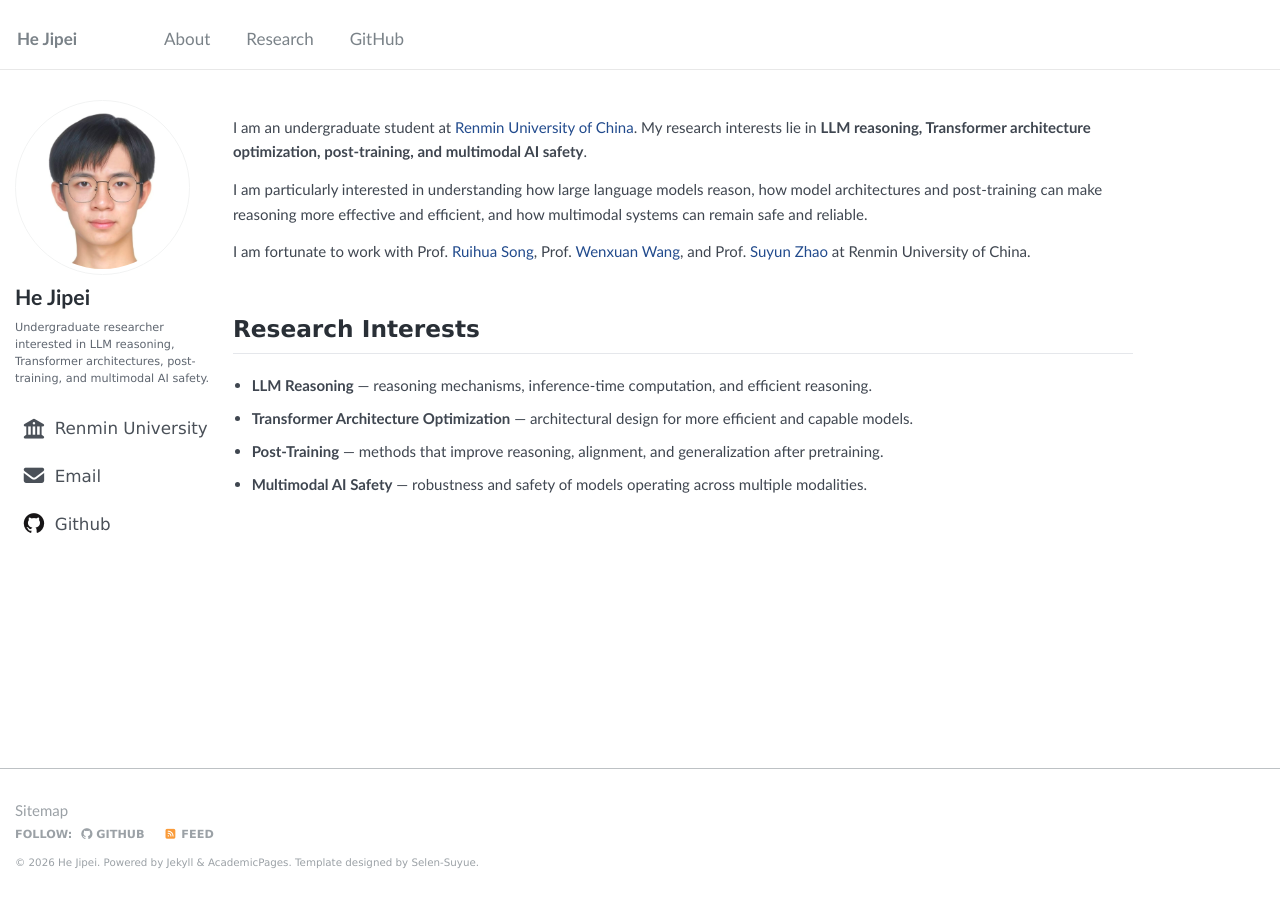
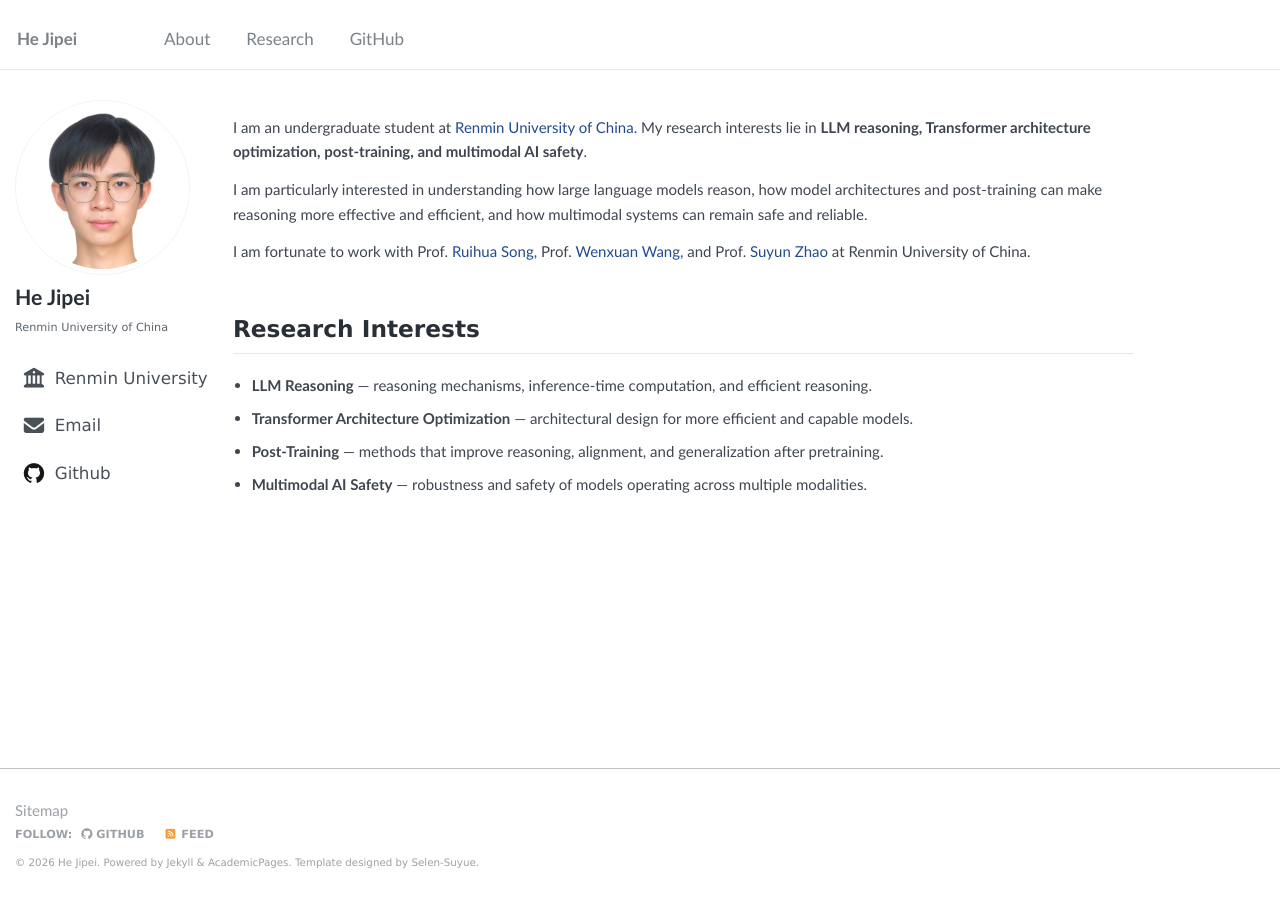
Before and after one commit to UPwith-me/pages, a Jekyll site: the page built from _pages/about.md, in a window 1280 px wide. Built offline with Jekyll 4.4.1, drawn with Linux system fonts in a browser that asks for light colours; nearby versions of some CDN libraries; library files that are not in the unit come from our copies.

Commit message:
Simplify sidebar profile

```diff
--- a/_config.yml
+++ b/_config.yml
@@ -11,7 +11,7 @@ author:
   avatar           : "avatar-photo.jpg"
   name             : "He Jipei"
   pronouns         :
-  bio              : "Undergraduate researcher interested in LLM reasoning, Transformer architectures, post-training, and multimodal AI safety."
+  bio              : "Renmin University of China"
   location         :
   employer         : "Renmin University of China"
   uri              :
```
